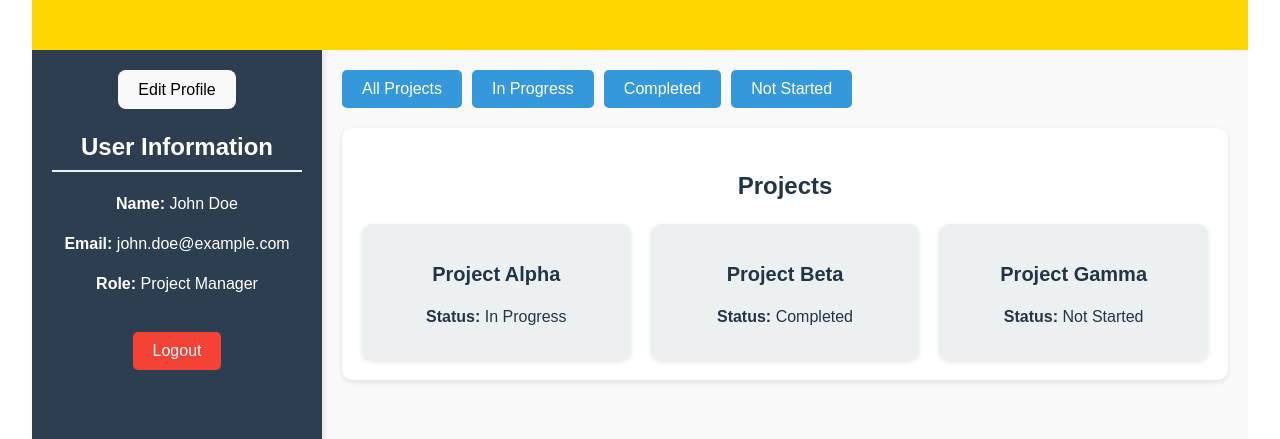
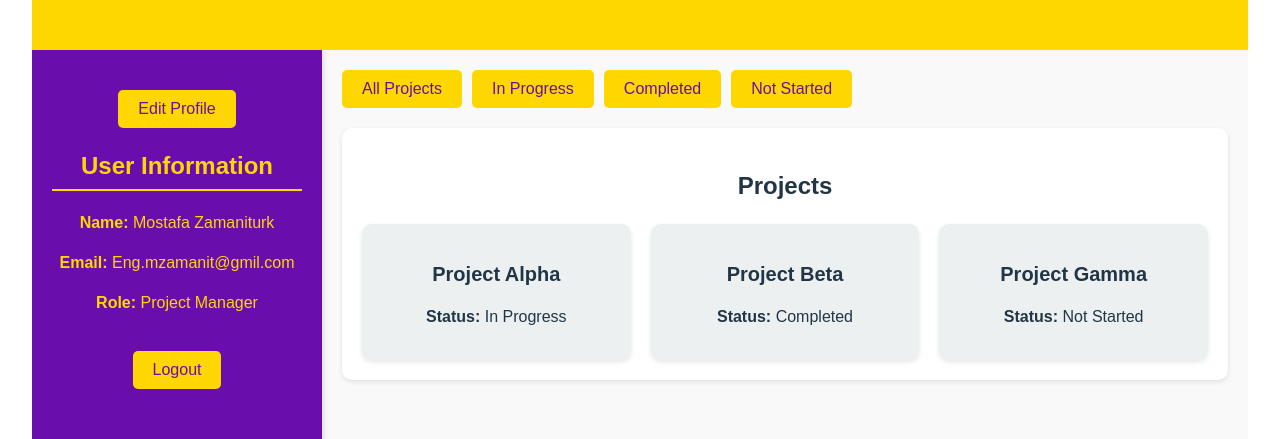
Before and after one commit to Mosizamani/capstone-project, a React (Vite) app in the folder Alasht-frontend/: page /pro-dashboard in a window 1280 px wide. Shown: the part 146-585 px from the top of the page. Built offline with nearby package versions, Linux system fonts and the light colour scheme; the HTML template or start-up script is replaced by a standard one.

Commit message:
some adjustments are done to the dashboard components. sidebar is completed both in pro and client dashboard. some adjustments are done to their css files.

```diff
--- a/Alasht-frontend/src/components/ClientDashboard.css
+++ b/Alasht-frontend/src/components/ClientDashboard.css
@@ -8,8 +8,8 @@
 /* Sidebar */
 .client-dashboard-sidebar {
     width: 250px;
-    background-color: #2c3e50;
-    color: white;
+    background-color: #ffd700;
+    color: #6A0DAD;
     padding: 20px;
     box-shadow: 2px 0 5px rgba(0, 0, 0, 0.1);
 }
@@ -17,7 +17,7 @@
 .client-dashboard-sidebar .user-info h2 {
     margin-bottom: 20px;
     font-size: 1.5rem;
-    border-bottom: 2px solid #ecf0f1;
+    border-bottom: 2px solid #6A0DAD;
     padding-bottom: 5px;
 }
 
@@ -39,14 +39,14 @@
     padding: 10px 20px;
     border: none;
     border-radius: 5px;
-    background-color: #3498db;
-    color: white;
+    background-color: #6A0DAD;
+    color: #ffd700;
     cursor: pointer;
     transition: background-color 0.3s ease;
 }
 
 .filter-bar button:hover {
-    background-color: #2980b9;
+    background-color: #53008f;
 }
 
 /* Client Pool */
@@ -76,9 +76,23 @@
     font-size: 1.25rem;
 }
 
+.edit-profile-button {
+    background-color: #6A0DAD;
+    color: #ffd700;
+    border: none;
+    padding: 10px 20px;
+    cursor: pointer;
+    border-radius: 5px;
+    margin-top: 20px;
+}
+
+.edit-profile-button:hover {
+    background-color: #53008f;
+}
+
 .logout-button {
-    background-color: #f44336;
-    color: white;
+    background-color: #6A0DAD;
+    color:  #ffd700;
     border: none;
     padding: 10px 20px;
     cursor: pointer;
@@ -87,5 +101,5 @@
 }
 
 .logout-button:hover {
-    background-color: #d32f2f;
+    background-color: #53008f
 }
--- a/Alasht-frontend/src/components/ClientProfile.jsx
+++ b/Alasht-frontend/src/components/ClientProfile.jsx
@@ -34,7 +34,7 @@ export default function ClientProfile({ initialData = {} }) {
 
         try {
             const response = await fetch('http://localhost:4001/edit-profile', {
-                method: 'Post',
+                method: 'POST',
                 headers: {
                     'Content-Type': 'application/json',
                 },
--- a/Alasht-frontend/src/components/ProDashboard.css
+++ b/Alasht-frontend/src/components/ProDashboard.css
@@ -8,8 +8,8 @@
 /* Sidebar */
 .dashboard-sidebar {
     width: 250px;
-    background-color: #2c3e50;
-    color: white;
+    background-color: #6A0DAD;
+    color: #ffd700;
     padding: 20px;
     box-shadow: 2px 0 5px rgba(0, 0, 0, 0.1);
 }
@@ -17,7 +17,7 @@
 .dashboard-sidebar .user-info h2 {
     margin-bottom: 20px;
     font-size: 1.5rem;
-    border-bottom: 2px solid #ecf0f1;
+    border-bottom: 2px solid #ffd700;
     padding-bottom: 5px;
 }
 
@@ -29,24 +29,24 @@
 }
 
 /* Filter Bar */
-.filter-bar {
+.pro-filter-bar {
     display: flex;
     gap: 10px;
     margin-bottom: 20px;
 }
 
-.filter-bar button {
+.pro-filter-bar button {
     padding: 10px 20px;
     border: none;
     border-radius: 5px;
-    background-color: #3498db;
-    color: white;
+    background-color: #ffd700;
+    color: #6A0DAD;
     cursor: pointer;
     transition: background-color 0.3s ease;
 }
 
-.filter-bar button:hover {
-    background-color: #2980b9;
+.pro-filter-bar button:hover {
+    background-color: #a08801;
 }
 
 /* Project Pool */
@@ -76,9 +76,9 @@
     font-size: 1.25rem;
 }
 
-.logout-button {
-    background-color: #f44336;
-    color: white;
+.pro-edit-profile-button {
+    background-color: #ffd700;
+    color: #6A0DAD;
     border: none;
     padding: 10px 20px;
     cursor: pointer;
@@ -86,6 +86,20 @@
     margin-top: 20px;
 }
 
-.logout-button:hover {
-    background-color: #d32f2f;
+.pro-edit-profile-button:hover {
+    background-color: #a08801;
 }
+
+.pro-logout-button {
+    background-color: #ffd700;
+    color: #6A0DAD;
+    border: none;
+    padding: 10px 20px;
+    cursor: pointer;
+    border-radius: 5px;
+    margin-top: 20px;
+}
+
+.pro-logout-button:hover {
+    background-color: #a08801;
+}
--- a/Alasht-frontend/src/components/ProDashboard.jsx
+++ b/Alasht-frontend/src/components/ProDashboard.jsx
@@ -7,8 +7,8 @@ export default function ProDashboard() {
 const navigate = useNavigate()
 
 const user = {
-    name: "John Doe",
-    email: "john.doe@example.com",
+    name: "Mostafa Zamaniturk",
+    email: "Eng.mzamanit@gmil.com",
     role: "Project Manager",
 }
 
@@ -70,19 +70,19 @@ return (
     {/* Left Sidebar */}
     <aside className="dashboard-sidebar">
         <div className="user-info">
-        <button onClick={handleEditProfile} className="edit-profile-button">Edit Profile</button>
+        <button onClick={handleEditProfile} className="pro-edit-profile-button">Edit Profile</button>
         <h2>User Information</h2>
         <p><strong>Name:</strong> {user.name}</p>
         <p><strong>Email:</strong> {user.email}</p>
         <p><strong>Role:</strong> {user.role}</p>
         </div>
-        <button onClick={handleLogout} className="logout-button">Logout</button>
+        <button onClick={handleLogout} className="pro-logout-button">Logout</button>
     </aside>
 
     {/* Main Content */}
     <main className="dashboard-main">
         {/* Filter Bar */}
-        <div className="filter-bar">
+        <div className="pro-filter-bar">
         <button onClick={() => handleFilter("All")}>All Projects</button>
         <button onClick={() => handleFilter("In Progress")}>In Progress</button>
         <button onClick={() => handleFilter("Completed")}>Completed</button>
--- a/Alasht-frontend/src/components/ProfessionalSignup.jsx
+++ b/Alasht-frontend/src/components/ProfessionalSignup.jsx
@@ -64,6 +64,20 @@ async function fetchProfessional(data) {
 
 
 return (
+    <div className="client-dashboard-container">
+    {/* Left Sidebar */}
+    <aside className="client-dashboard-sidebar">
+    <button onClick={handleBack} className="edit-profile-button"> Return to Dashboard</button>
+        <div className="user-info">
+            <h2>User Information</h2>
+            <p><strong>Name:</strong> {user.name}</p>
+            <p><strong>Email:</strong> {user.email}</p>
+            <p><strong>Role:</strong> {user.role}</p>
+        </div>
+    </aside>
+    {/* Main Content */}
+    <main className="client-dashboard-main">
+        {/* Edit Profile */}
             <form onSubmit={handleSubmit}>
                 <h2>Complete your Profile</h2>
                 <label htmlFor="firstname">First Name: </label>
@@ -157,5 +171,7 @@ return (
 
                 <button type="submit">Submit</button>
             </form>
+        </main>
+    </div>
 )
 }
```
Also changed, not shown: 1 other file (tests, documents, lock files or other folders). Lines whose indentation alone changed are shown as unchanged.
